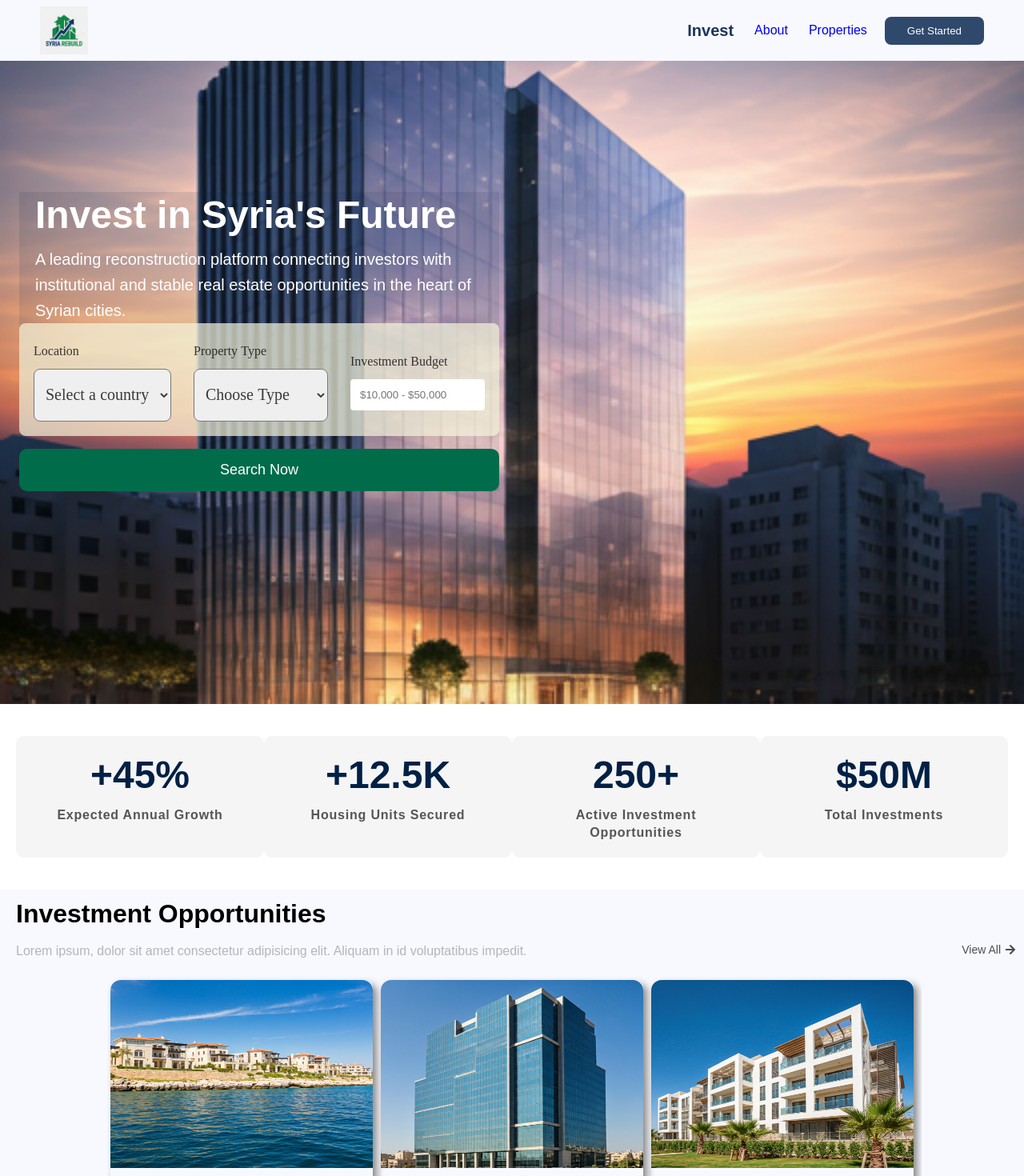
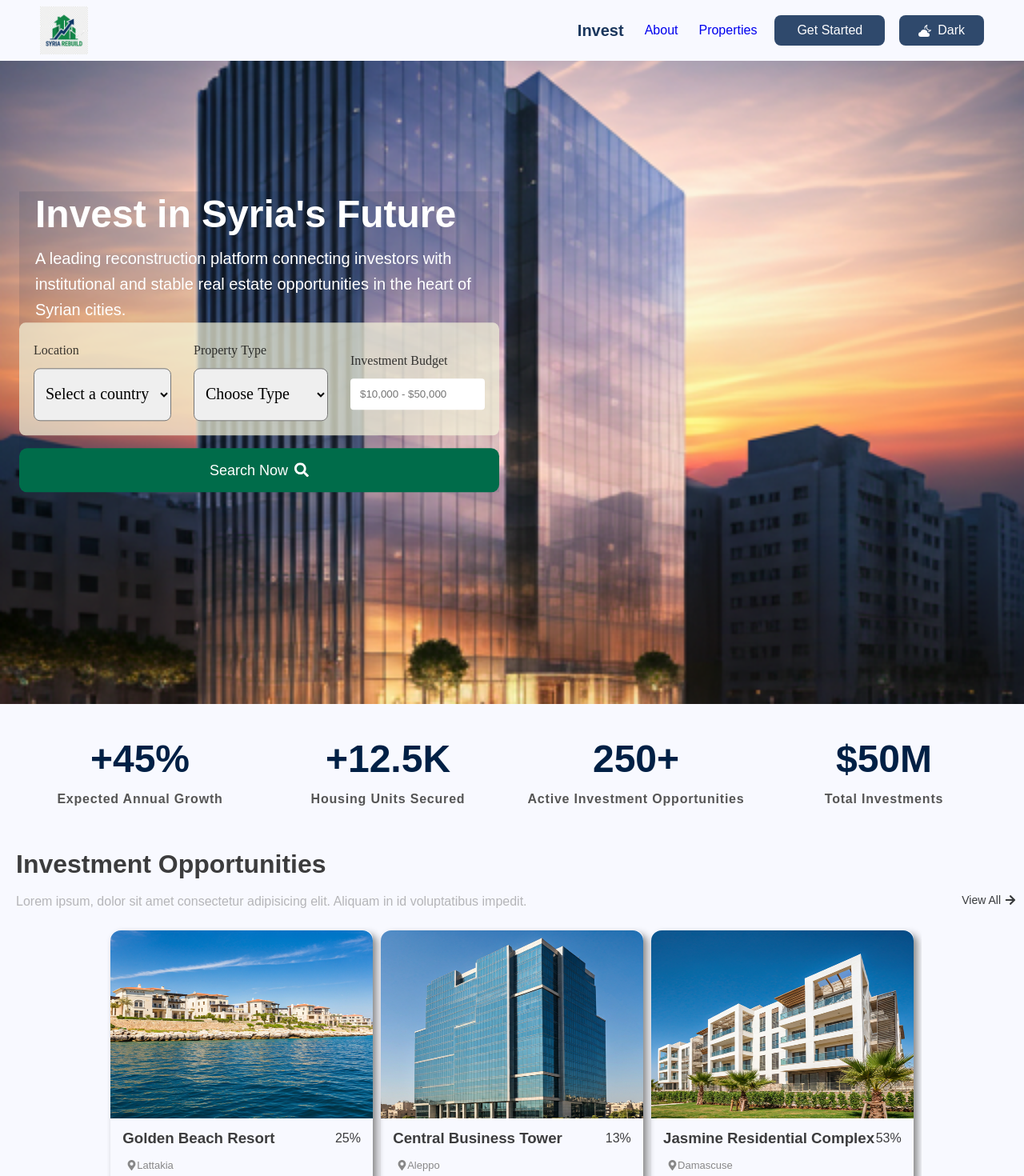
Before and after one commit to Ali-ib-eng/Investment-RealEstate-project, a React (Vite) app: page / in a window 1280 px wide. Shown: the top 1470 px of the page at 80% size. Built offline with nearby package versions, Linux system fonts and the light colour scheme.

Commit message:
Add dark and light mood by Ali

```diff
--- a/src/App.jsx
+++ b/src/App.jsx
@@ -7,6 +7,7 @@ import NavBar from './components/NavBar/NavBar'
 import Footer from './components/Footer/Footer'
 import ViewAllInvestments from './pages/investments/viewAllInvestments/viewAllInvestments';
 import logoImg from '/IMG-homePage/pro-logo.png'
+import { useState } from 'react'
 function App() {
   const navLinks=[
     { name: 'Invest', path: '/' },
@@ -27,10 +28,19 @@ const sections=[
       items: ["Regional Compliance", "Terms of Use"]
     }
 ];
+const [theme,setTheme]=useState("light");
+const changeTheme=()=>{
+  console.log("hello i am",theme)
+  setTheme((prevTheme)=>{
+    return prevTheme==="light"? "dark" :"light";
+  })
+}
   return (
-    <>
+    <div className={` app ${theme}`}>
     <NavBar navLinks={navLinks} logo={logoImg}
     btnTitle="Get Started"
+    theme={theme}
+    changeTheme={changeTheme}
      />
     <Routes>
       <Route path='/' element={<Invest/>}/>
@@ -43,7 +53,7 @@ const sections=[
     paragaraph="A leading platform for real estate investment management in Syria, licensed and operating according to international governance and transparency standards."
     sections={sections}
     />
-    </>
+    </div>
   )
 }
 export default App
--- a/src/components/HeroSection/Hero.css
+++ b/src/components/HeroSection/Hero.css
@@ -5,7 +5,7 @@
   left: 50%;
   transform: translateX(-50%);
   background-color: rgb(128, 0, 0);
-  color: white;
+        color:var(--on-secondary);
   text-align: center;
   padding: 10px 20px;
   border-radius: 8px;
@@ -30,8 +30,8 @@
   top: 40%;
   left: 0;
   transform: translate(4%, -30%);
-  color: white;
-  background-color: rgba(0, 32, 69, 0.104);
+  color:var(--on-secondary);
+  background-color: var(--herocontent);
   z-index: 11;
 }
 .Ali-h1-hero {
@@ -56,7 +56,7 @@
   align-items: center;
   justify-content: space-between;
   gap: 1.75rem;
-  background-color: rgba(245, 245, 220, 0.701);
+  background-color:var(--inputbg);
   border-radius: 8px;
 }
 .Ali-location,
@@ -70,14 +70,14 @@
   padding: 10px;
   border-radius: 8px;
   font-size: 20px;
-  color: rgba(0, 0, 0, 0.759);
+  /*color:var(--on-background);*/
   font-family: Noto Sans Arabic, manrope;
 }
 .Ali-label {
   position: static;
   margin-bottom:5px;
   font-size: 16px;
-  color:rgba(0,0,0,0.759);
+  color:var(--on-background);
   font-family:Noto Sans Arabic,manrope;
 }
 .Ali-inputPrice {
@@ -89,8 +89,8 @@
 .Ali-search-btn {
   padding: 16px;
   margin-top: 16px;
-  background-color: #006c4a;
-  color: white;
+  background-color: var(--secondary);
+  color:var(--on-secondary);
   font-size: 18px;
   width: 100%;
   border-radius: 10px;
@@ -100,7 +100,16 @@
   transition: 0.3s;
 }
 .Ali-search-btn:hover {
-  background-color: black;
+  /*background-color: black;*/
+  background-color: var(--on-tertiary-fixed);
+}
+.Ali-searchbtnreactIcon{
+  display: inline;
+  padding-left: 8px;
+  position: relative;
+  left:0;
+  right: 0;
+  top:2px;
 }
 @media screen and (max-width: 768px) {
   .Ali-hero-content {
--- a/src/components/HeroSection/Hero.jsx
+++ b/src/components/HeroSection/Hero.jsx
@@ -1,5 +1,6 @@
 import {useEffect, useState } from "react"
 import "./Hero.css"
+import { FaSearch} from "react-icons/fa";
 const Hero = ({title,paragraph,searchBtn}) => {
     const [form,setForm]=useState({
         location:"",
@@ -77,7 +78,9 @@ useEffect(()=>{
                         </div>
                     </div>
                     <button onClick={handleSearch} className="Ali-search-btn">
-                        {searchBtn}</button>
+                        {searchBtn}
+                        <div className="Ali-searchbtnreactIcon"><FaSearch /></div>
+                        </button>
                 </div>
             </div>
 
--- a/src/components/InvestmentImpactState/InvestmentImpactState.css
+++ b/src/components/InvestmentImpactState/InvestmentImpactState.css
@@ -7,15 +7,14 @@
   grid-template-columns: repeat(4, 1fr);
 }
 .Ali-boxState > div{
-  background-color: #f5f5f5;
-  padding: 20px;
+  /*background-color: var(--on-surface);*/
   border-radius: 10px;
   text-align: center;
 
   font-size: 48px;
   line-height: 1.2;
   font-weight: 800;
-  color: rgb(0 32 69);
+  color: var(--boxState);
 }
 .Ali-boxState > div div{
     line-height: 1.4;
--- a/src/components/NavBar/NavBar.css
+++ b/src/components/NavBar/NavBar.css
@@ -21,7 +21,7 @@
 .Ali-logo {
   width: 60px;
   height: auto;
-  background-color: black;
+  background-color:var(--on-background);
 }
 
 .Ali-links {
@@ -49,18 +49,34 @@
 }
 .start-btn-desktop{
     padding: 0.625rem 1.5rem;
-    background-color:var(--primary-container);
+    background-color:var(--getStaredbutton);
     color:var(--on-error);
     border: none;
     border-radius:0.5rem ;
     opacity: 0.9;
+    font-size: 16px;
+    cursor: pointer;
+}
+.dark-light-Mode-DesktopBtn{
+  padding: 0.625rem 1.5rem;
+    background-color:var(--getStaredbutton);
+    color:var(--on-error);
+    border: none;
+    border-radius:0.5rem ;
+    opacity: 0.9;
+    font-size: 16px;
+    display:flex;
+    justify-content: center;
+    align-items:center;
+    gap:8px;
+    cursor: pointer;
 }
 .Ali-white-link-desktop{
-  color: white;
+  color: var(--on-error);
 }
 .mobile-menu {
   display: none;
-  background-color: #222;
+  background-color: var(--on-tertiary-fixed);
   padding: 10px 50px;
   /*position: relative;
   top:90px;
@@ -87,6 +103,25 @@
 .Alilink-mobile{
   font-size: 18px;
 }
+.dark-light-Mode-MobileBtn{
+  width: 99%;
+  margin-left:10px ;
+  padding: 20px 0;
+  border-radius: 6px;
+  margin-top: 4px;
+  border: none;
+  color: white;
+  font-family: manrope, sans-serif;
+  background-color:var(--primary-container);
+  background: linear-gradient(135deg, #182bffc9, #4a47ff);
+  font-size: 18px;
+  display:flex;
+  justify-content: center;
+  align-items:center;
+  gap:8px;
+  cursor: pointer;
+
+}
 .start-btn-mobile:hover {
   transform: translateY(-3px);
   box-shadow: 0 8px 20px rgba(0, 0, 0, 0.2);
@@ -102,13 +137,13 @@
 }
 .mobile-menu a {
   display: block;
-  color: white;
+  color:var(--on-error);
   padding: 10px;
   text-decoration: none;
 }
 
 .mobile-menu a:hover {
-  background-color: #444;
+  background-color: var(--on-tertiary-fixed-variant);
 }
 @media screen and (max-width: 992px) {
   .Ali-NavBar{
--- a/src/components/NavBar/NavBar.jsx
+++ b/src/components/NavBar/NavBar.jsx
@@ -1,8 +1,9 @@
-
 import { Link, NavLink } from "react-router-dom";
 import "./NavBar.css";
 import { useState } from "react";
-const NavBar = ({ navLinks,logo,btnTitle}) => {
+import { FaRegSun } from "react-icons/fa";
+import { BsCloudMoonFill } from "react-icons/bs";
+const NavBar = ({navLinks,logo,btnTitle,theme,changeTheme}) => {
   const [show,setShow]=useState(false);
   return (
     <>
@@ -11,7 +12,7 @@ const NavBar = ({ navLinks,logo,btnTitle}) => {
           <img src={logo} alt="Logo" className="Ali-logo" />
           <button
             className="show-btn"
-            onClick={() => setShow(!show)}
+            onClick={()=>setShow(!show)}
           >
               &#9776;
           </button>
@@ -27,6 +28,7 @@ const NavBar = ({ navLinks,logo,btnTitle}) => {
             <button className="start-btn-desktop">
               <Link className="Ali-white-link-desktop" to="/get-started">{btnTitle}</Link>
               </button>
+              <button className="dark-light-Mode-DesktopBtn" onClick={changeTheme}>{theme==="light"?<><BsCloudMoonFill/> Dark</> : <><FaRegSun/> Light</> }</button>
           </div>
 
         </div>
@@ -42,6 +44,8 @@ const NavBar = ({ navLinks,logo,btnTitle}) => {
         <button className="start-btn-mobile">
           <Link className="Alilink-mobile" to="/get-started">{btnTitle}</Link>
           </button>
+          <button className="dark-light-Mode-MobileBtn" onClick={changeTheme}>{theme==="light"?<> <BsCloudMoonFill/> Dark</> : <><FaRegSun /> Light</> }</button>
+
       </div>
     </>
   );
--- a/src/index.css
+++ b/src/index.css
@@ -44,8 +44,54 @@
   --on-tertiary-fixed: #191c1e;
   --on-tertiary-fixed-variant: #444749;
   --background: #f8f9ff;
-  --on-background: #0b1c30;
+  --on-background: rgba(0, 0, 0, 0.759);
   --surface-variant: #d3e4fe;
+  --inputbg:rgba(245, 245, 220, 0.701);
+  --herocontent:rgba(0, 32, 69, 0.104);
+  --boxState:rgb(0 32 69);
+  --buttonPartner:rgb(8, 122, 8);
+  --h3-card: #191c1edc;
+  --viewall:var(--h3-card);
+  --getStaredbutton:var(--primary-container);
+}
+/*Dark mode colors*/
+.dark{
+  --surface: #121212;
+  --surface-dim: #1b1b1b;
+  --surface-bright: #2a2a2a;
+  /*--h3-card:#f8f8f8;*/
+  --viewall::#f8f8f8;
+  --surface-container-lowest: #111111;
+  --surface-container-low: #1a1a1a;
+  --surface-container: #222222;
+  --surface-container-high: #2c2c2c;
+  --surface-container-highest: #363636;
+
+  --on-surface: #ffffff;
+  --on-surface-variant: #d1d1d1;
+
+  --background: #121212;
+  --on-background: rgba(255,255,255,0.9);
+
+  --primary: #86a0cd;
+  --primary-container: #adc7f7;
+  --on-primary-container: #001b3c;
+
+  --tertiary-container:#2d2d2d;
+  --on-tertiary-container:#d1d1d1;
+
+  --inputbg:#2a2a2a;
+
+  --herocontent:rgba(255,255,255,0.05);
+  --boxState:var(--on-background);
+  --on-secondary:#2a2a2a;
+  --getStaredbutton:#184aa6;
+}
+.app{
+  min-height: 100vh;
+  background-color: var(--background);
+  color: var(--on-background);
+  transition: 0.3s;
 }
 /* important for all elements to have the same margin and padding and box-sizing */
 *{
@@ -55,4 +101,3 @@
   font-family: manrope;
   font-family: manrope, sans-serif;
 }
-/* @import "tailwindcss"; */
--- a/src/pages/getStartGuide/getStartGuide.css
+++ b/src/pages/getStartGuide/getStartGuide.css
@@ -1,5 +1,5 @@
 .ahm-getStartGuide{
-    background-color: white;
+    /*background-color:var(--on-background);*/
     padding: 20px 0;
     margin: 20px 0;
 }
--- a/src/pages/interactiveMap/interactiveMap.css
+++ b/src/pages/interactiveMap/interactiveMap.css
@@ -22,7 +22,7 @@
     font-weight: 700;
 }
 .ahm-interactiveMapTitle{
-    color: rgb(168, 168, 168);
+    color:var(--on-tertiary-fixed-variant);
     font-size: 13px;
     padding: 5px 0;
     width: 80%;
@@ -56,6 +56,7 @@
 .ahm-mapContainer{
     background-color: white;
     height: 400px;
+    color:var(--on-tertiary-fixed-variant);
 }
 
 
--- a/src/pages/investments/investmentOpportunities.css
+++ b/src/pages/investments/investmentOpportunities.css
@@ -1,7 +1,7 @@
 
 .ahm-investmentsopportunties {
     width:full;
-    background-color: var(--surface-bright);
+    /*background-color: var(--surface-bright);*/
     /*height: 100vh;*/
 }
 .ahm-investmentsopportunties .ahm-h2 {
@@ -26,7 +26,8 @@
     display: flex;
     align-items: center;
     gap: 5px;
-    color: rgba(0, 0, 0, 0.685);
+    /*color: rgba(0, 0, 0, 0.685);*/
+    color:var(--viewall);
 }
 .ahm-description .ahm-veiwAll:hover{
     color: black;
@@ -60,10 +61,10 @@
     display: flex;
     align-items: center;
     justify-content: space-between;
-    color:rgb(134, 133, 133)
+    /*color:rgb(134, 133, 133);*/
 }
-.ahm-infoCard h3{
-    color:black;
+.ahm-infoCard .ah-h3-card{
+    color:var(--on-tertiary-fixed);
     font-size: 22px;
 
 }
--- a/src/pages/investments/viewAllInvestments/viewAllInvestments.jsx
+++ b/src/pages/investments/viewAllInvestments/viewAllInvestments.jsx
@@ -37,7 +37,7 @@ export default function viewAllInvestments(){
                 <div className='ahm-card '>
                     <img src={GoldenBeachImage} alt='invest img' className='ahm-imageCard  '/>
                     <div className=' ahm-infoCard '>
-                        <h3 className=''>Golden Beach Resort</h3>
+                        <h3 className='ah-h3-card'>Golden Beach Resort</h3>
                         <p className=''>18%</p>
                     </div>
                     <p className='ahm-investLocation '> <FaMapMarkerAlt /> Location</p>
```
Also changed, not shown: src/pages/aboutPartners/aboutPartners.css (+10 -5 lines).
